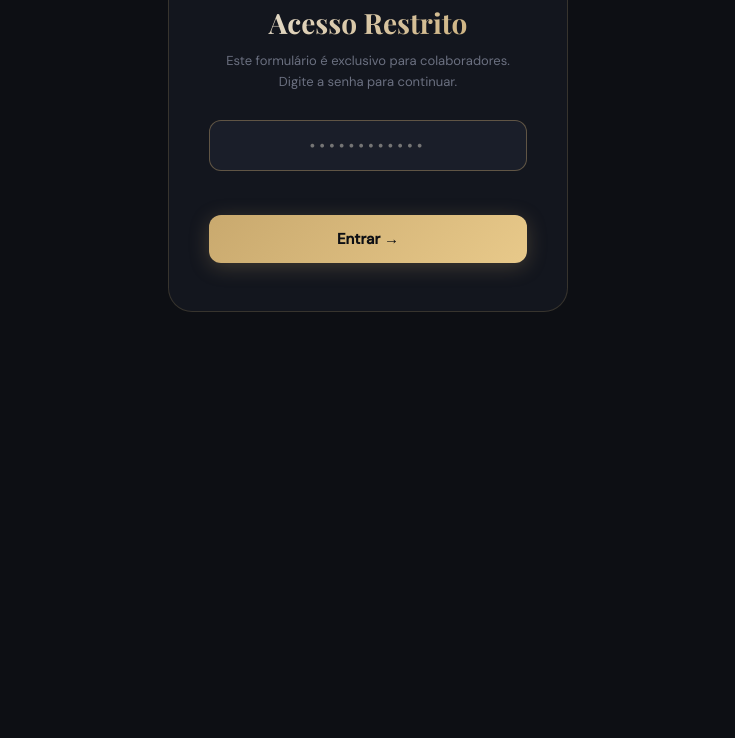
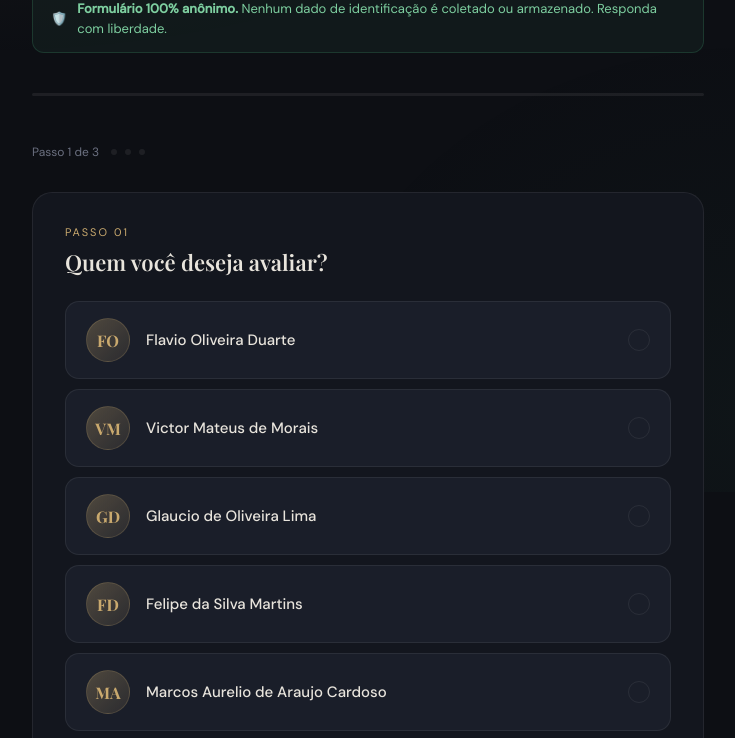
Before and after one commit to flaviooduarte93/avaliacao-lideranca, a plain HTML site: page index.html in a window 1280 px wide. Shown: the part 308-1046 px from the top of the page, without its empty margins (272-1007 px from the left). Before the commit the page ends 800 px from the top, so only its background shows below. Drawn offline with nearby package versions, Linux system fonts and the light colour scheme.

Commit message:
Remove password screen and checkPassword function
Removed password protection screen and related functionality.

```diff
--- a/index.html
+++ b/index.html
@@ -166,20 +166,7 @@
 </head>
 <body>
 
-<!-- TELA DE SENHA -->
-<div id="passwordScreen">
-  <div class="password-box">
-    <span class="lock-icon">🔐</span>
-    <h2>Acesso Restrito</h2>
-    <p>Este formulário é exclusivo para colaboradores.<br>Digite a senha para continuar.</p>
-    <input type="password" id="passwordInput" placeholder="••••••••••••" onkeydown="if(event.key==='Enter') checkPassword()" autofocus />
-    <div class="password-error" id="passwordError">&nbsp;</div>
-    <button class="btn-unlock" onclick="checkPassword()">Entrar →</button>
-  </div>
-</div>
-
 <!-- APP PRINCIPAL -->
-<div id="mainApp">
 <div class="container">
 
   <div class="header">
@@ -309,25 +296,8 @@
   </div>
 
 </div>
-</div>
 
 <script>
-  // SENHA
-  function checkPassword() {
-    const val = document.getElementById('passwordInput').value;
-    const input = document.getElementById('passwordInput');
-    const err = document.getElementById('passwordError');
-    if (val === 'eqtlstcgyn26') {
-      document.getElementById('passwordScreen').style.display = 'none';
-      document.getElementById('mainApp').style.display = 'block';
-    } else {
-      err.textContent = 'Senha incorreta. Tente novamente.';
-      input.classList.add('shake');
-      input.value = '';
-      setTimeout(() => input.classList.remove('shake'), 500);
-    }
-  }
-
   // LÍDERES
   const leaders = [
     "Flavio Oliveira Duarte",
```
